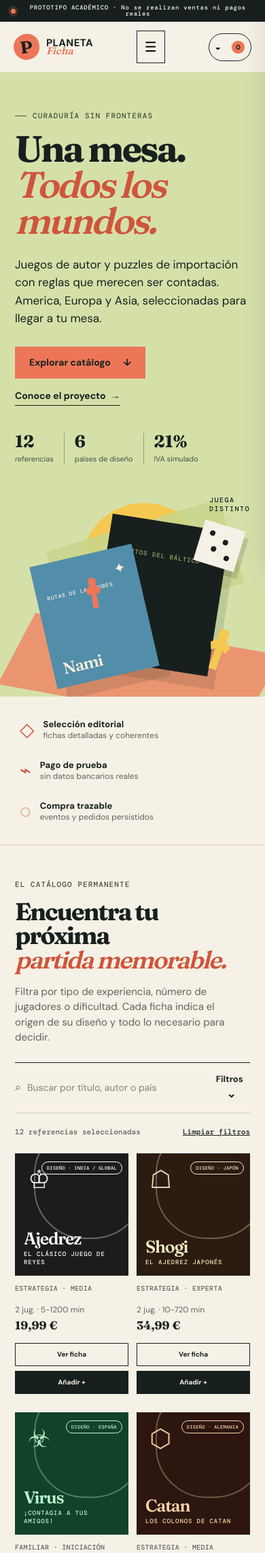
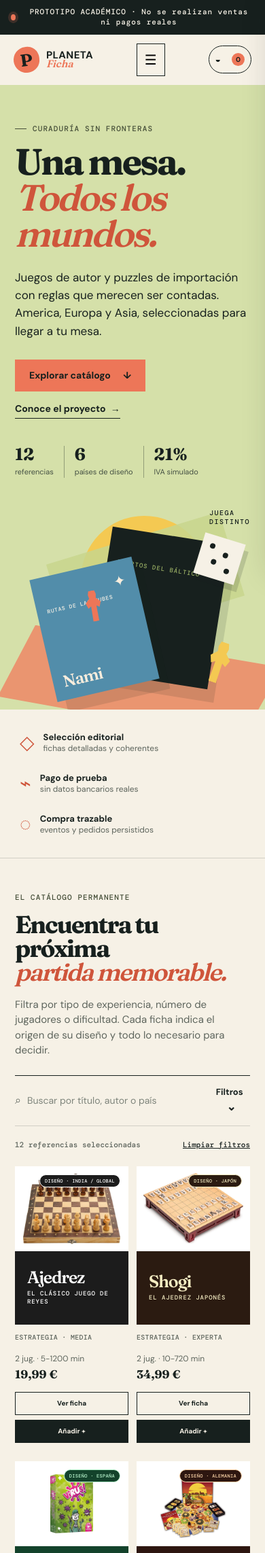
Before and after one commit to StickEsPalo/SolInfEmpresa_Grupo9, a PHP site: page /SolInfEmpresa_Grupo9-JP/index.html in a window 390 px wide. Shown: the top 2285 px of the page at 68% size. Run offline with PHP 8.4, Linux system fonts and the light colour scheme.

Commit message:
Catalogo con imagenes y pequeños ajustes
Respetando el Responsive añadido anteriormente, lo nuevos cambios son los siguientes:
- Se ha añadido imágenes reales de los juegos de mesa en el apartado de catalogo de la web
- Se ha añadido imágenes reales de los juegos de mesa en el apartado de ficha de cada producto del catalogo de la web
- Se ha añadido imágenes reales de los juegos de mesa e insertado como miniatura en el apartado de lista de productos del carrito
- Se ha modificado el código referente a las miniaturas de producto de la lista de carrito de tal forma qué, en caso de fallo de carga de imagen, aparezca un símbolo personalizado para cada producto como reemplazo.
- Se ha aumentado ligeramente el tamaño del aviso de "Prototipo Académico" para que sea algo más visible.

```diff
--- a/SolInfEmpresa_Grupo9-JP/app.js
+++ b/SolInfEmpresa_Grupo9-JP/app.js
@@ -54,7 +54,7 @@ function openProduct(productId) {
   if (!product) return;
   logEvent("product.viewed", { productId, productName: product.title });
   refs.productDialog.innerHTML = `<div>
-    <div class="dialog-product-image" style="--tone:${product.tone};--image-text:${product.text}"><span>Diseño · ${safeText(product.origin)}</span><strong>${safeText(product.title)}</strong></div>
+    <div class="dialog-product-image${product.image ? " has-image" : ""}" style="--tone:${product.tone};--image-text:${product.text}">${product.image ? `<img src="${safeText(product.image)}" alt="Caja del juego ${safeText(product.title)}" onerror="this.parentElement.classList.remove('has-image'); this.remove()">` : ""}<span>Diseño · ${safeText(product.origin)}</span><strong>${safeText(product.title)}</strong></div>
     <div class="dialog-product-content"><div class="dialog-header"><div><p class="eyebrow">${safeText(product.category)} · ${safeText(product.difficulty)}</p><h2 id="product-dialog-title">${safeText(product.title)}</h2></div><button class="icon-button" type="button" data-action="close-product" aria-label="Cerrar ficha">×</button></div>
       <p class="detail-lead">${safeText(product.description)}</p>
       <dl class="detail-meta"><div><dt>Jugadores</dt><dd>${safeText(product.players)}</dd></div><div><dt>Duración</dt><dd>${safeText(product.duration)}</dd></div><div><dt>Autoría</dt><dd>${safeText(product.author)}</dd></div><div><dt>Idioma</dt><dd>${safeText(product.language)}</dd></div><div><dt>Mecánicas</dt><dd>${safeText(product.mechanics)}</dd></div><div><dt>Disponibilidad</dt><dd>Catálogo permanente</dd></div></dl>
--- a/SolInfEmpresa_Grupo9-JP/js/cart.js
+++ b/SolInfEmpresa_Grupo9-JP/js/cart.js
@@ -112,6 +112,16 @@ function renderCart() {
           style="--tone:${product.tone};--image-text:${product.text}"
         >
           ${safeText(product.symbol)}
+          ${
+            product.image
+              ? `<img
+                  src="${safeText(product.image)}"
+                  alt=""
+                  loading="lazy"
+                  onerror="this.remove()"
+                >`
+              : ""
+          }
         </div>
 
         <div>
--- a/SolInfEmpresa_Grupo9-JP/js/catalog.js
+++ b/SolInfEmpresa_Grupo9-JP/js/catalog.js
@@ -51,15 +51,28 @@ function renderCatalog() {
       .map(product => `
     <article class="product-card">
       <div
-        class="product-image"
+        class="product-image${product.image ? " has-image" : ""}"
         style="--tone:${product.tone};--image-text:${product.text}"
         data-symbol="${safeText(product.symbol)}"
       >
+        ${
+          product.image
+            ? `<img
+                src="${safeText(product.image)}"
+                alt="Caja del juego ${safeText(product.title)}"
+                width="400"
+                height="400"
+                loading="lazy"
+                onerror="this.parentElement.classList.remove('has-image'); this.remove()"
+              >`
+            : ""
+        }
+
         <span class="product-origin">
           Diseño · ${safeText(product.origin)}
         </span>
 
-        <h3>
+        <h3 class="product-title">
           ${safeText(product.title)}
           <small>
             ${safeText(product.subtitle)}
--- a/SolInfEmpresa_Grupo9-JP/js/data/products.js
+++ b/SolInfEmpresa_Grupo9-JP/js/data/products.js
@@ -14,6 +14,7 @@ const products = [
     tone: "#1c1c1c",
     text: "#ffffff",
     symbol: "♔",
+    image: "img/products/ajedrez.jpg",
     description:
       "Un verdadero duelo mental. Controla tus piezas, domina el tablero y atrapa al rey enemigo.",
     mechanics: "movimiento de cuadrícula · abstracción",
@@ -34,6 +35,7 @@ const products = [
     tone: "#2b1b11",
     text: "#f4ecc2",
     symbol: "☖",
+    image: "img/products/shogi.jpg",
     description:
       "El ajedrez japonés. Captura las fichas enemigas y úsalas a tu favor para capturar al rey enemigo.",
     mechanics: "reintroducción de piezas · movimiento de cuadrícula",
@@ -54,6 +56,7 @@ const products = [
     tone: "#13422b",
     text: "#bbf7d0",
     symbol: "☣",
+    image: "img/products/virus.jpg",
     description:
       "Enfréntate a una pandemia erradicando virus mientras boicoteas los órganos de tus rivales para ganar",
     mechanics: "gestión de mano · obstaculizar oponente",
@@ -74,6 +77,7 @@ const products = [
     tone: "#2d1610",
     text: "#fed7aa",
     symbol: "⬡",
+    image: "img/products/catan.jpg",
     description:
       "Coloniza una isla desierta construyendo pueblos y carreteras mediante la gestión y el comercio de recursos.",
     mechanics: "comercio · dados · control de áreas",
@@ -94,6 +98,7 @@ const products = [
     tone: "#1e3a5f",
     text: "#bfdbfe",
     symbol: "⛫",
+    image: "img/products/carcassonne.jpg",
     description:
       "Coloca losetas para dar forma a la región medieval de Carcassonne y puntúa mediante tus seguidores (meeples).",
     mechanics: "colocación de losetas · control de área",
@@ -114,6 +119,7 @@ const products = [
     tone: "#0f172a",
     text: "#93c5fd",
     symbol: "➕︎",
+    image: "img/products/pandemic.jpg",
     description:
       "Trabajad en equipo como médicos especialistas para contener brotes globales y descubrir la cura a cuatro enfermedades.",
     mechanics: "cooperativo · puntos de acción · gestión de mano",
@@ -134,6 +140,7 @@ const products = [
     tone: "#3b0764",
     text: "#f5d0fe",
     symbol: "★",
+    image: "img/products/dixit.jpg",
     description:
       "Usa la imaginación y la sutileza para dar pistas sobre tus cartas y evita que todos las adivinen.",
     mechanics: "voto secreto · narración",
@@ -154,6 +161,7 @@ const products = [
     tone: "#14532d",
     text: "#dcfce7",
     symbol: "𓃭",
+    image: "img/products/dobutsu-shogi.jpg",
     description:
       "Una versión más simplificada del shogi. Con animales como piezas de juego.",
     mechanics: "movimiento de cuadrícula · iniciación",
@@ -174,6 +182,7 @@ const products = [
     tone: "#450a0a",
     text: "#fee2e2",
     symbol: "⛩",
+    image: "img/products/oshi.jpg",
     description:
       "Inspirado en la corte japonesa imperial, empuja las valiosas torres de tu oponente fuera del tablero para ganar",
     mechanics: "empuje de piezas · movimiento de cuadrícula",
@@ -194,6 +203,7 @@ const products = [
     tone: "#4c0519",
     text: "#fecdd3",
     symbol: "⧗",
+    image: "img/products/tragedy-looper.jpg",
     description:
       "Un jugador, la Mente Maestra, crea trágicos bucles temporales, mientras que los demás deducen cómo evitarlos.",
     mechanics: "deducción · bucles temporales",
@@ -214,6 +224,7 @@ const products = [
     tone: "#3b5323",
     text: "#fdfefe",
     symbol: "▼",
+    image: "img/products/kabuto-sumo.jpg",
     description:
       "Una ardua lucha de escarabajos rinoceronte cuyo objetivo es empujar al oponente fuera del ring.",
     mechanics: "empuje de piezas · habilidad",
@@ -234,6 +245,7 @@ const products = [
     tone: "#854d0e",
     text: "#fef9c3",
     symbol: "⛟",
+    image: "img/products/rush-hour.jpg",
     description:
       "Desliza los coches del atasco para abrir camino a tu vehículo hasta la salida. 40 desafíos de dificultad creciente.",
     mechanics: "deslizamiento de piezas · resolución de problemas",
--- a/SolInfEmpresa_Grupo9-JP/styles.css
+++ b/SolInfEmpresa_Grupo9-JP/styles.css
@@ -221,18 +221,18 @@ h2 em {
   display: flex;
   align-items: center;
   justify-content: center;
-  gap: 9px;
-  min-height: 32px;
-  padding: 6px 16px;
+  gap: 12px /* 9px */;
+  min-height: 44px /* 32px */;
+  padding: 10px /* 6px */ 16px;
   background: var(--ink);
   color: var(--paper);
-  font: 500 11px/1 var(--mono);
+  font: 500 14px/1.4 /* 11px/1 */ var(--mono);
   letter-spacing: 0.08em;
   text-align: center;
 }
 .pulse-dot {
-  width: 7px;
-  height: 7px;
+  width: 9px /* 7px */;
+  height: 9px /* 7px*/ ;
   background: var(--coral);
   border-radius: 50%;
   box-shadow: 0 0 0 4px rgba(237, 118, 88, 0.18);
@@ -999,6 +1023,64 @@ h2 em {
   color: var(--ink);
   border-color: var(--coral);
 }
+
+/* ======= TARJETA CON IMAGEN: IMAGEN SOBRE FONDO BLANCO + ZONA DE COLOR CON EL TEXTO ======= */
+.product-card {
+  display: flex;
+  flex-direction: column;
+}
+.product-info {
+  display: flex;
+  flex-direction: column;
+  flex: 1;
+}
+.card-actions {
+  margin-top: auto;
+}
+
+/* CONTENEDOR: LA IMAGEN ARRIBA Y EL TEXTO DEBAJO (EN COLUMNA) */
+.product-image.has-image {
+  flex-direction: column;
+  align-items: stretch;
+  min-height: 0;
+  padding: 0;
+}
+/* QUITAMOS LOS ADORNOS DE ANTES (CIRCULO Y SIMBOLO), QUE SOBRE BLANCO NO SE VEN */
+.product-image.has-image::before,
+.product-image.has-image::after {
+  display: none;
+}
+
+/* LA FOTO: ZONA BLANCA RECTANGULAR, CON LA IMAGEN CENTRADA Y ENTERA */
+.product-image.has-image img {
+  display: block;
+  width: 100%;
+  height: auto;
+  aspect-ratio: 4 / 3;
+  padding: 10px;
+  box-sizing: border-box;
+  object-fit: contain;
+  background: #fff;
+}
+
+/* LA ETIQUETA "DISEÑO · PAIS" CON FONDO DEL COLOR DEL JUEGO, PARA QUE SE LEA SOBRE EL BLANCO */
+.product-image.has-image .product-origin {
+  top: 12px;
+  right: 12px;
+  background: var(--tone);
+}
+
+/* EL TITULO Y SUBTITULO DENTRO DE LA ZONA DE COLOR, CON ALTURA MINIMA IGUAL EN TODAS */
+.product-image.has-image h3 {
+  display: flex;
+  flex-direction: column;
+  justify-content: center;
+  max-width: none;
+  min-height: 108px;
+  padding: 16px 18px;
+  box-sizing: border-box;
+}
+
 .empty-state {
   padding: 50px;
   background: var(--paper-deep);
@@ -1798,7 +1929,7 @@ h2 em {
 /*==========================================================================*/
 @media (max-width: 430px) {
   .prototype-strip {
-    font-size: 9px;
+    font-size: 11px /* 9px */;
   }
   .cart-button {
     padding: 9px;
```
Also changed, not shown: other parts of SolInfEmpresa_Grupo9-JP/styles.css (+73 -0 lines), SolInfEmpresa_Grupo9-JP/README.md, SolInfEmpresa_Grupo9-JP/img/products/ajedrez.jpg (added), SolInfEmpresa_Grupo9-JP/img/products/carcassonne.jpg (added), SolInfEmpresa_Grupo9-JP/img/products/catan.jpg (added), SolInfEmpresa_Grupo9-JP/img/products/dixit.jpg (added), SolInfEmpresa_Grupo9-JP/img/products/dobutsu-shogi.jpg (added), SolInfEmpresa_Grupo9-JP/img/products/kabuto-sumo.jpg (added), SolInfEmpresa_Grupo9-JP/img/products/oshi.jpg (added), SolInfEmpresa_Grupo9-JP/img/products/pandemic.jpg (added), SolInfEmpresa_Grupo9-JP/img/products/rush-hour.jpg (added), SolInfEmpresa_Grupo9-JP/img/products/shogi.jpg (added), SolInfEmpresa_Grupo9-JP/img/products/tragedy-looper.jpg (added), SolInfEmpresa_Grupo9-JP/img/products/virus.jpg (added).
